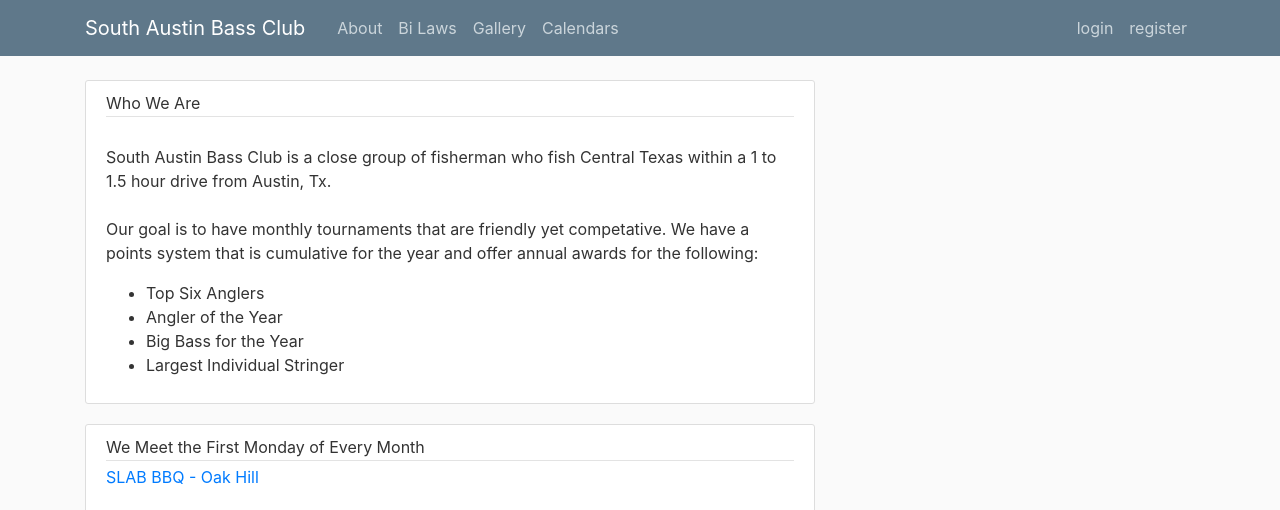
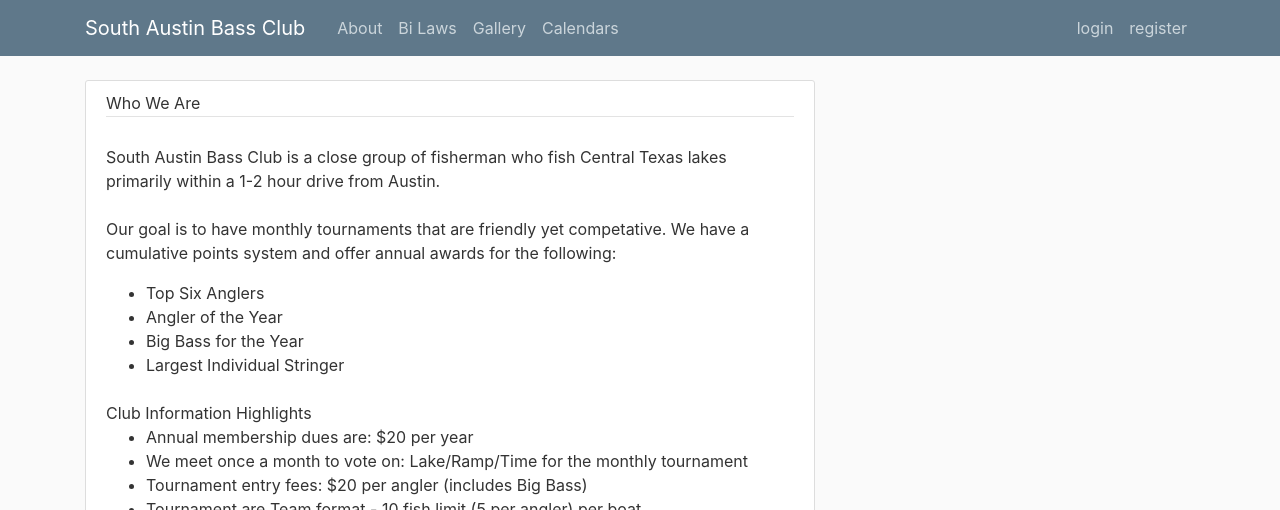
Before and after one commit to envasquez/SABC, a Django app: page /about in a window 1280 px wide. Shown: the top 510 px of the page. Run offline with Django 3.2, Linux system fonts and the light colour scheme; some libraries are stand-ins or nearby versions.

Commit message:
Saving work

```diff
--- a/sabc/sabc/templates/about.html
+++ b/sabc/sabc/templates/about.html
@@ -6,15 +6,27 @@
             Who We Are
         </div>
         <p class="article-content">
-            South Austin Bass Club is a close group of fisherman who fish Central Texas within a 1 to 1.5 hour drive from Austin, Tx.
+            South Austin Bass Club is a close group of fisherman who fish Central Texas lakes primarily within a 1-2 hour drive from Austin.
 
-            Our goal is to have monthly tournaments that are friendly yet competative. We have a points system that is cumulative for the year and offer annual awards for the following:
+            Our goal is to have monthly tournaments that are friendly yet competative. We have a cumulative points system and offer annual awards for the following:
             <ul>
                 <li>Top Six Anglers</li>
                 <li>Angler of the Year</li>
                 <li>Big Bass for the Year</li>
                 <li>Largest Individual Stringer</li>
             </ul>
+            <br />
+            Club Information Highlights
+            <br />
+            <ul>
+                <li>Annual membership dues are: $20 per year</li>
+                <li>We meet once a month to vote on: Lake/Ramp/Time for the monthly tournament</li>
+                <li>Tournament entry fees: $20 per angler (includes Big Bass)</li>
+                <li>Tournament are Team format - 10 fish limit (5 per angler) per boat</li>
+                <li>Points are kept for individual performance, prize money paid to the team</li>
+                <li>Payouts are based on number of boats</li>
+            </ul>
+            <br />For more information, please our see our <a href="{% url 'bilaws' %}">bi-laws</a>
         </p>
     </div>
 </article>
@@ -23,27 +35,10 @@
         <div class="article-metadata">
             We Meet the First Monday of Every Month
         </div>
-        <h7><a href="http://realdopebbq.com/">SLAB BBQ - Oak Hill</a></h7>
+        <h7>@ <a href="http://realdopebbq.com/">SLAB BBQ - Oak Hill</a></h7>
         <p class="article-content">
-            <iframe src="https://www.google.com/maps/embed?pb=!1m23!1m12!1m3!1d6894.095532628314!2d-97.88104678776875!3d30.235714328168108!2m3!1f0!2f0!3f0!3m2!1i1024!2i768!4f13.1!4m8!3e6!4m0!4m5!1s0x865b497ca05f5d09%3A0xb42bd9f124ab0ed9!2sSLAB+BBQ+%26+Beer%2C+7101+W%2C+TX-71%2C+Austin%2C+TX+78735!3m2!1d30.2352603!2d-97.87842359999999!5e0!3m2!1sen!2sus!4v1549391861983" width="600" height="450" frameborder="0" style="border:0" allowfullscreen></iframe>
-        </p>
-    </div>
-</article>
-<article class="media content-section">
-    <div class="media-body">
-        <div class="article-metadata">
-            Where We Fish
-        </div>
-        <h7>Central Texas Area Lakes</h7>
-        <p class="article-content">
-            List of Lakes
-            <ul>
-                <li>Lake 1</li>
-                <li>Lake 2</li>
-                <li>Lake 3</li>
-                <li>Lake 4</li>
-                <li>Lake 5</li>
-            </ul>
+            <iframe src="https://www.google.com/maps/embed?pb=!1m23!1m12!1m3!1d6894.095532628314!2d-97.88104678776875!3d30.235714328168108!2m3!1f0!2f0!3f0!3m2!1i1024!2i768!4f13.1!4m8!3e6!4m0!4m5!1s0x865b497ca05f5d09%3A0xb42bd9f124ab0ed9!2sSLAB+BBQ+%26+Beer%2C+7101+W%2C+TX-71%2C+Austin%2C+TX+78735!3m2!1d30.2352603!2d-97.87842359999999!5e0!3m2!1sen!2sus!4v1549391861983"
+                width="600" height="450" frameborder="0" style="border:0" allowfullscreen></iframe>
         </p>
     </div>
 </article>
--- a/sabc/tournaments/admin.py
+++ b/sabc/tournaments/admin.py
@@ -6,6 +6,6 @@
 
 from django.contrib import admin
 
-from .models import Event, Tournament
+from .models import Tournament
 
-admin.site.register([Event, Tournament])
+admin.site.register([Tournament])
```
Also changed, not shown: sabc/tournaments/models.py (+12 -28 lines).
